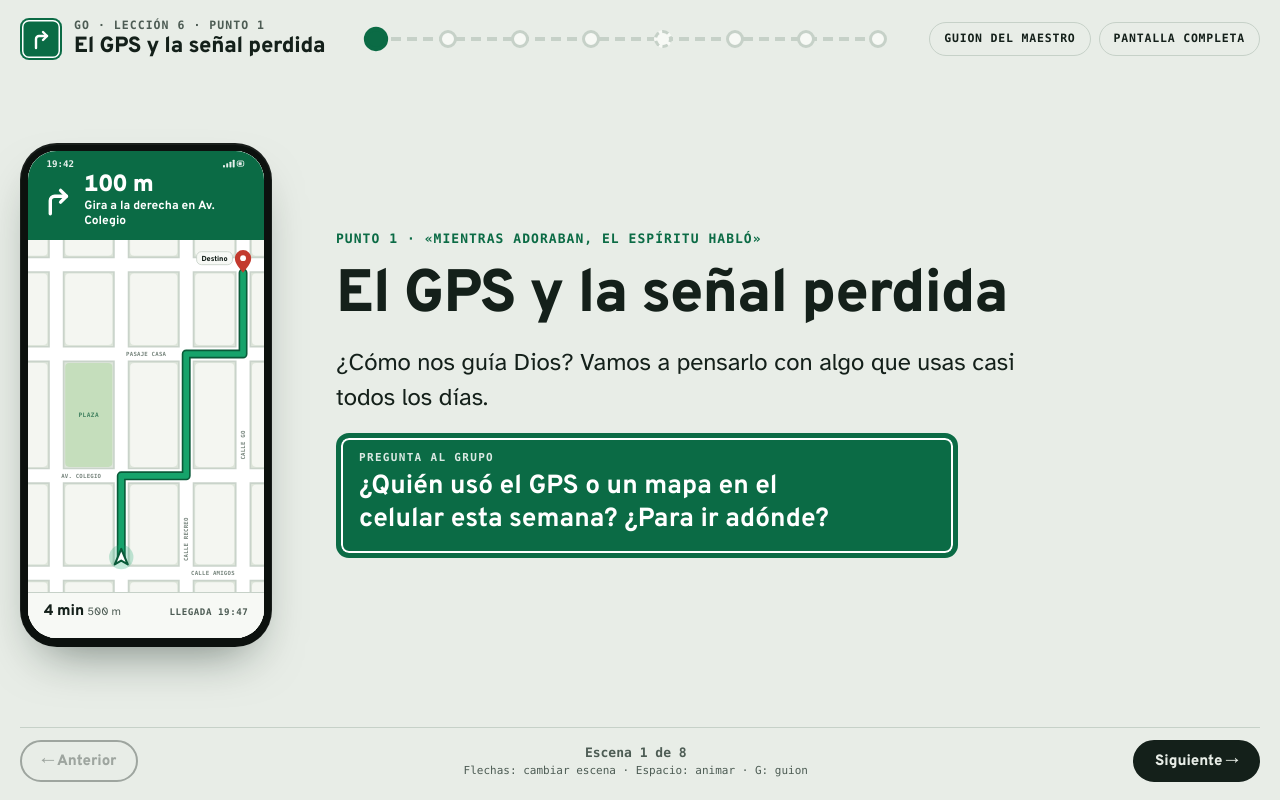
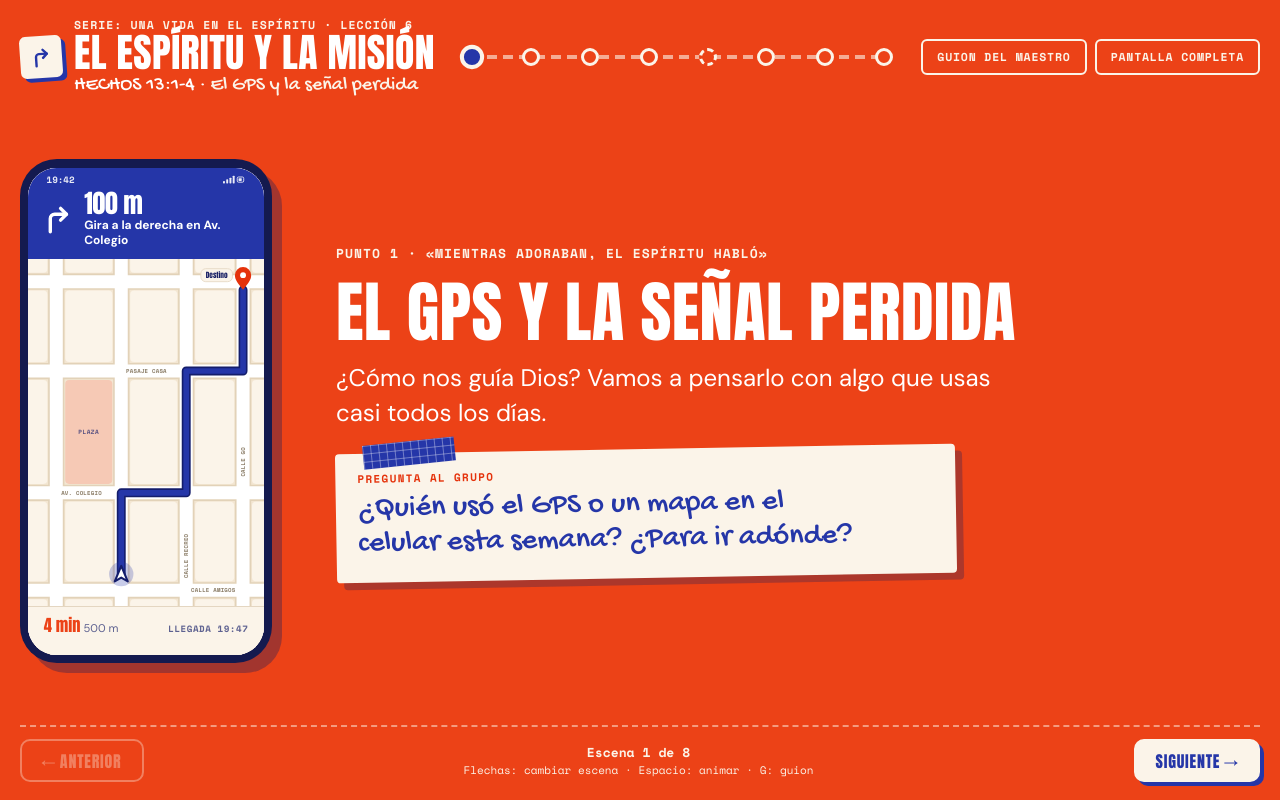
Before and after one commit to hrivarolainsfran-sys/gps-dinamica-go, a plain HTML site: page index.html in a window 1280 px wide. Drawn offline with nearby package versions, Linux system fonts and the light colour scheme; a web font is replaced by a local one.

Commit message:
Presentación: diseño del afiche GO
Co-Authored-By: Claude Opus 5.5 <noreply@anthropic.com>

```diff
--- a/index.html
+++ b/index.html
@@ -4,11 +4,12 @@
 <meta charset="utf-8">
 <meta name="viewport" content="width=device-width, initial-scale=1, viewport-fit=cover">
 <style>[hidden]{display:none!important}img{max-width:100%}</style>
-<title>El GPS y la señal perdida</title>
+<title>El Espíritu y la misión · El GPS y la señal perdida</title>
+<meta name="theme-color" content="#EC4217">
 <meta name="claude:viewport-fit-sides" content="cover">
 <link rel="preconnect" href="https://fonts.googleapis.com">
 <link rel="preconnect" href="https://fonts.gstatic.com" crossorigin>
-<link href="https://fonts.googleapis.com/css2?family=Atkinson+Hyperlegible:ital,wght@0,400;0,700;1,400&family=Overpass+Mono:wght@500;700&family=Overpass:wght@400;700;800;900&display=swap" rel="stylesheet">
+<link href="https://fonts.googleapis.com/css2?family=Anton&family=DM+Sans:ital,opsz,wght@0,9..40,400;0,9..40,500;0,9..40,700;1,9..40,400&family=Gochi+Hand&family=Space+Mono:wght@400;700&display=swap" rel="stylesheet">
 <style>
 /* Layout: tablero para proyectar. Celular con GPS a la izquierda, texto grande a la derecha, una parada por escena. */
 :root{
@@ -21,26 +22,6 @@
   --f-display:"Overpass", "Arial Narrow", system-ui, sans-serif;
   --f-body:"Atkinson Hyperlegible", system-ui, -apple-system, "Segoe UI", sans-serif;
   --f-mono:"Overpass Mono", ui-monospace, "SF Mono", Menlo, monospace;
-}
-@media (prefers-color-scheme: dark){
-  :root:not([data-theme="light"]){
-    --bg:#0F1512; --surface:#18211C; --ink:#E5ECE7; --muted:#A0AEA6; --line:#2E3A34;
-    --sign:#147A51; --sign-ink:#FFFFFF;
-    --route:#2FD08C; --route-case:#0B4A31;
-    --warn:#F3B41C; --warn-ink:#2B1F00; --stop:#D9493D; --off:#56625C;
-    --land:#16201B; --block:#1F2A24; --street:#34433B; --street-case:#111814; --park:#1C3828; --label:#86948C;
-    --bezel:#050806;
-    color-scheme:dark;
-  }
-}
-:root[data-theme="dark"]{
-  --bg:#0F1512; --surface:#18211C; --ink:#E5ECE7; --muted:#A0AEA6; --line:#2E3A34;
-  --sign:#147A51; --sign-ink:#FFFFFF;
-  --route:#2FD08C; --route-case:#0B4A31;
-  --warn:#F3B41C; --warn-ink:#2B1F00; --stop:#D9493D; --off:#56625C;
-  --land:#16201B; --block:#1F2A24; --street:#34433B; --street-case:#111814; --park:#1C3828; --label:#86948C;
-  --bezel:#050806;
-  color-scheme:dark;
 }
 
 html,body{height:100%}
@@ -182,6 +163,66 @@ h2{margin:0;font:800 clamp(2.1rem,1.1rem + 3.3vw,4.1rem)/1.02 var(--f-display);l
   .spin,#ovList,.pop,.copy.enter{animation:none}
   #carRot,.banner,.veil,.route path{transition:none}
 }
+
+/* ===== Tema GO (afiche «El Espíritu y la misión»): rojo, crema y azul marino ===== */
+:root{
+  --bg:#EC4217; --surface:#FBF4E9; --ink:#1B2266; --muted:#5D6190; --line:#E4D6C1;
+  --sign:#2536A8; --sign-ink:#FFFFFF; --route:#2536A8; --route-case:#141D6B;
+  --warn:#FFB321; --warn-ink:#2A1A00; --stop:#E5320B; --off:#5D6190;
+  --land:#F3E6D2; --block:#FBF4E9; --street:#FFFFFF; --street-case:#E2D2B8; --park:#F6C9B5; --label:#8A7C66;
+  --bezel:#141A4F; --navy:#2536A8; --red:#EC4217; --cream:#FBF4E9;
+  --f-display:"Anton","Impact","Arial Narrow",sans-serif;
+  --f-body:"DM Sans",system-ui,-apple-system,"Segoe UI",sans-serif;
+  --f-mono:"Space Mono",ui-monospace,Menlo,monospace;
+  --f-hand:"Gochi Hand","Comic Sans MS",cursive;
+  color-scheme:light;
+}
+body{background:var(--red);color:#fff}
+.kicker{color:var(--cream);font-weight:700}
+h1{font:400 clamp(1.7rem,1.2rem + 1.6vw,2.6rem)/.95 var(--f-display);text-transform:uppercase;letter-spacing:.01em;color:#fff}
+.hand-ref{margin:4px 0 0;font:400 1.25rem/1 var(--f-hand);color:#fff;text-transform:uppercase}
+.hand-ref span{text-transform:none;color:var(--cream)}
+.brand-mark{background:var(--cream);color:var(--navy);border-radius:6px;box-shadow:4px 4px 0 var(--navy);transform:rotate(-4deg)}
+.tool{border:2px solid var(--cream);color:var(--cream);border-radius:6px;font-family:var(--f-mono)}
+.tool:hover{background:rgba(251,244,233,.12);border-color:var(--cream)}
+.tool[aria-pressed="true"]{background:var(--cream);color:var(--navy);border-color:var(--cream)}
+.stops::before{background:repeating-linear-gradient(90deg,rgba(251,244,233,.6) 0 10px,transparent 10px 16px)}
+.stop{border-color:var(--cream);background:var(--red)}
+.stop.done{background:var(--cream);border-color:var(--cream)}
+.stop[aria-current="step"]{background:var(--navy);border-color:var(--cream)}
+.eyebrow{color:var(--cream)}
+.chip{background:var(--navy);color:#fff;border-radius:3px}
+h2{font:400 clamp(2.4rem,1.3rem + 3.6vw,4.6rem)/.95 var(--f-display);text-transform:uppercase;letter-spacing:.005em;color:#fff}
+.sub{color:#fff}
+.verse blockquote{color:var(--cream);font-family:var(--f-body);font-style:italic;font-size:clamp(1.05rem,.95rem + .35vw,1.25rem);line-height:1.5}
+.verse figcaption{color:var(--cream)}
+.sign{position:relative;background:var(--cream);color:var(--navy);border:0;border-radius:4px;box-shadow:7px 7px 0 rgba(23,30,90,.3);padding:20px 22px 20px;transform:rotate(-1deg)}
+.sign::before{content:"";position:absolute;top:-12px;left:28px;width:92px;height:24px;transform:rotate(-5deg);background-color:var(--navy);background-image:linear-gradient(rgba(255,255,255,.35) 1.5px,transparent 1.5px),linear-gradient(90deg,rgba(255,255,255,.35) 1.5px,transparent 1.5px);background-size:8px 8px}
+.sign-label{color:var(--stop);opacity:1;font-family:var(--f-mono)}
+.sign p{font:400 clamp(1.4rem,1.1rem + 1vw,2rem)/1.15 var(--f-hand);color:var(--navy)}
+.eje span{color:var(--cream)}
+.eje strong{font:400 clamp(1.3rem,1rem + .8vw,1.8rem)/1.05 var(--f-display);text-transform:uppercase;color:#fff}
+.teacher{background:var(--cream);color:var(--ink);border:0;border-radius:4px;box-shadow:6px 6px 0 rgba(23,30,90,.3)}
+.teacher h3{color:var(--stop)}
+.act{background:var(--navy);color:#fff;border-radius:10px;font:400 1.1rem/1 var(--f-display);text-transform:uppercase;letter-spacing:.05em;box-shadow:4px 4px 0 #0E1550}
+.phone{box-shadow:10px 10px 0 rgba(23,30,90,.35)}
+.banner{background:var(--navy)}
+.b-dist{font:400 2.2em/1 var(--f-display)}
+.b-text{font:700 1.02em/1.2 var(--f-body)}
+.tray{background:var(--cream)}
+.tray strong{font:400 1.4em/1 var(--f-display);color:var(--red)}
+.overlay{background:var(--cream)}
+#ovList b{color:var(--stop)}
+#ovList span{font:400 1.2em/1.1 var(--f-hand)}
+.rs-bg{fill:var(--red)}
+.rs-t{font-family:var(--f-display);font-weight:400}
+.pill-t{font-family:var(--f-display);font-weight:400}
+.m-label{font-family:var(--f-mono)}
+.bottom{border-top:2px dashed rgba(251,244,233,.5)}
+.navbtn{font:400 16px/1 var(--f-display);text-transform:uppercase;letter-spacing:.05em;border:2.5px solid var(--cream);color:var(--cream);border-radius:10px}
+.navbtn.primary{background:var(--cream);color:var(--navy);box-shadow:4px 4px 0 var(--navy)}
+.count{color:var(--cream)}
+.count kbd{border-color:rgba(251,244,233,.5)}
 </style>
 </head>
 <body>
@@ -191,8 +232,9 @@ h2{margin:0;font:800 clamp(2.1rem,1.1rem + 3.3vw,4.1rem)/1.02 var(--f-display);l
     <div class="brand">
       <span class="brand-mark" aria-hidden="true"><svg viewBox="0 0 24 24" fill="none" stroke="currentColor" stroke-width="2.4" stroke-linecap="round" stroke-linejoin="round"><path d="M7 21V12a3 3 0 0 1 3-3h8"/><path d="M14 5l4 4-4 4"/></svg></span>
       <div>
-        <p class="kicker">GO · Lección 6 · Punto 1</p>
-        <h1>El GPS y la señal perdida</h1>
+        <p class="kicker">Serie: Una vida en el Espíritu · Lección 6</p>
+        <h1>El Espíritu y la misión</h1>
+        <p class="hand-ref">Hechos 13:1-4 · <span>El GPS y la señal perdida</span></p>
       </div>
     </div>
     <nav class="stops" id="stops" aria-label="Escenas"></nav>
```
